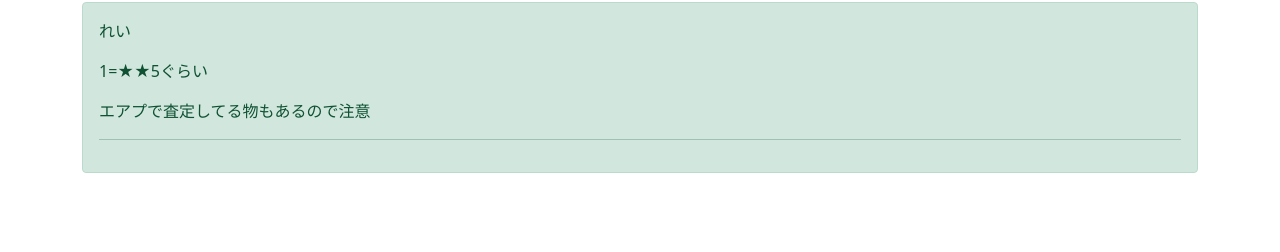
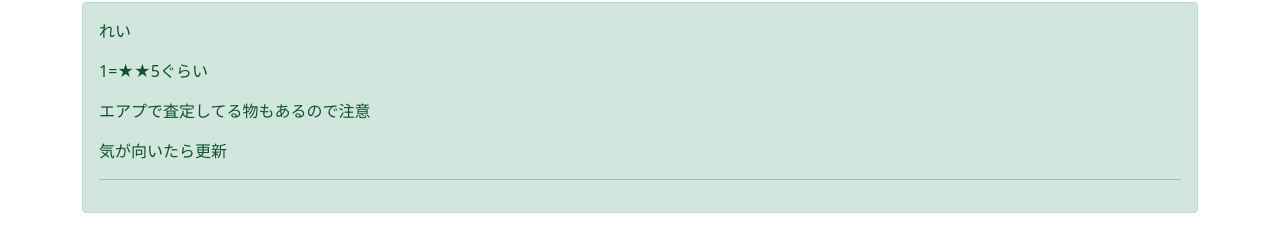
Before and after one commit to 3so2ko3/dddd, a plain HTML site: page index.html in a window 1280 px wide. Shown: the part 64-316 px from the top of the page. Drawn offline with nearby package versions, Linux system fonts and the light colour scheme; no server answers.

Commit message:
Update index.html

```diff
--- a/index.html
+++ b/index.html
@@ -30,6 +30,7 @@
             <p>れい</p>
             <p>1=★★5ぐらい</p>
             <p>エアプで査定してる物もあるので注意</p>
+            <p>気が向いたら更新</p>
             <hr>
             <p class="mb-0"></p>
         </div>
```
